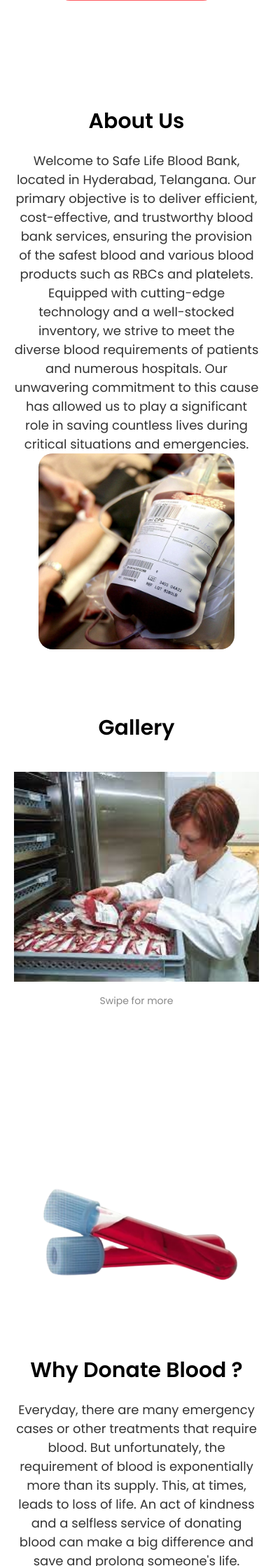
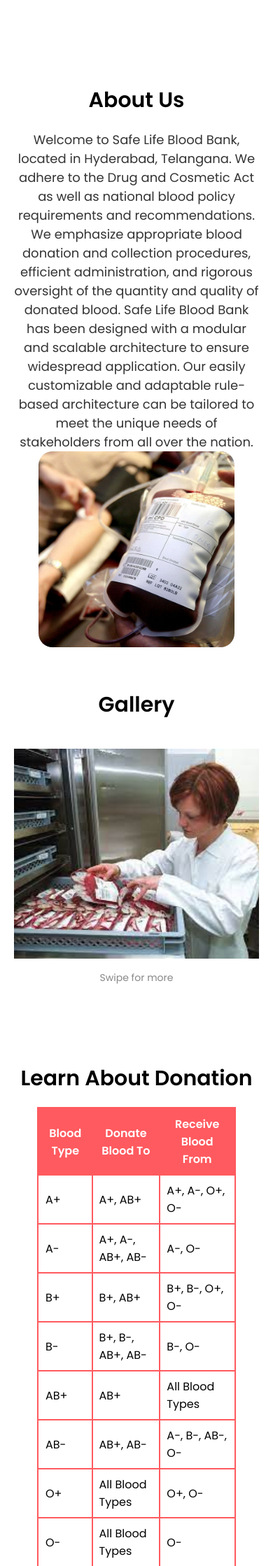
Before and after one commit to Abhiram0908/Blood_Bank, a Flask app: page / in a window 390 px wide; the page is wider, and only the part inside the window is pictured. Shown: the part 2754-4992 px from the top of that part at 70% size. Run offline with Flask 3, Linux system fonts and the light colour scheme; some libraries are stand-ins or nearby versions; some web fonts are replaced.

Commit message:
updated home

```diff
--- a/app/static/home.css
+++ b/app/static/home.css
@@ -214,7 +214,7 @@ footer {
 
 #whyDonate {
   /* background-color: #f9f9f9; */
-  padding: 50px 20px;
+  padding: 20px 20px 50px;
 }
 
 .why-donate-content {
@@ -222,6 +222,7 @@ footer {
   margin: 0 auto;
   display: flex; /* Use flexbox for side-by-side layout */
   align-items: center; /* Center vertically */
+  height: 400px; /* Adjust the height as needed */
 }
 
 .why-donate-image {
@@ -233,6 +234,26 @@ footer {
   height: auto;
   display: block;
   border-radius: 10px;
+}
+
+.why-donate-table {
+  width: 80%;
+  margin: 0 auto;
+  border-collapse: separate;
+  border-spacing: 0;
+  outline: 2px solid #ff5a5f;
+}
+
+.why-donate-table th,
+.why-donate-table td {
+  padding: 10px;
+  border: none;
+  outline: 1px solid #ff5a5f;
+}
+
+.why-donate-table th {
+  background-color: #ff5a5f;
+  color: #fff;
 }
 
 .why-donate-text {
@@ -252,13 +273,32 @@ footer {
   color: #333;
 }
 
+@media screen and (max-width: 768px) {
+  .why-donate-content {
+    flex-direction: column;
+    height: auto;
+  }
+
+  .why-donate-image,
+  .why-donate-text {
+    flex-basis: 100%;
+  }
+
+  .why-donate-text h2 {
+    margin-top: 20px; /* Add the desired margin value */
+  }
+}
+
+
+
 /* Gallery Section Styles */
 
 #gallery {
   /* background-color: #f9f9f9; */
-  padding: 50px 20px;
+  padding: 20px 20px 50px; /* Adjust the padding as needed */
   margin-bottom: 20px; /* Adjust the margin-bottom value as needed */
 }
+
 
 #gallery h2 {
   margin-bottom: 40px; /* Adjust the margin as needed */
@@ -319,7 +359,7 @@ footer {
 /* Services Section Styles */
 
 #services {
-  padding: 50px 20px;
+  padding: 20px 20px 50px;
 }
 
 #services h2 {
--- a/app/templates/home.html
+++ b/app/templates/home.html
@@ -51,7 +51,7 @@
 
 
     <div class="home-content">
-      <h2>Prompt and Economical Blood Donation</h2>
+      <h2>Join the Life-Saving Mission, Donate Blood</h2>
       {% if current_user.is_authenticated %}
       <a href="{{url_for('account')}}" class="enquire">My Account</a>
       <a href="{{url_for('logout')}}" class="enquire">Logout</a>
@@ -105,12 +105,12 @@
     <div class="about-content">
       <div class="about-text">
         <h2>About Us</h2>
-        <p>Welcome to Safe Life Blood Bank, located in Hyderabad, Telangana. Our primary objective is to deliver
-          efficient, cost-effective, and trustworthy blood bank services, ensuring the provision of the safest blood and
-          various blood products such as RBCs and platelets. Equipped with cutting-edge technology and a well-stocked
-          inventory, we strive to meet the diverse blood requirements of patients and numerous hospitals. Our unwavering
-          commitment to this cause has allowed us to play a significant role in saving countless lives during critical
-          situations and emergencies.</p>
+        <p>Welcome to Safe Life Blood Bank, located in Hyderabad, Telangana. We adhere to the Drug and Cosmetic Act as
+          well as national blood policy requirements and recommendations. We emphasize appropriate blood donation and
+          collection procedures, efficient administration, and rigorous oversight of the quantity and quality of donated
+          blood. Safe Life Blood Bank has been designed with a modular and scalable architecture to ensure widespread
+          application. Our easily customizable and adaptable rule-based architecture can be tailored to meet the unique
+          needs of stakeholders from all over the nation.</p>
       </div>
       <div class="about-image">
         <img src="/static/images/about-image.jpg" alt="About Us Image">
@@ -150,14 +150,58 @@
   </section>
 
 
-  <!-- whyDonate Section -->
   <section id="whyDonate">
+    <h2>Learn About Donation</h2>
     <div class="why-donate-content">
-      <div class="why-donate-image">
-        <img src="/static/images/why-donate-image.png" alt="Why Donate Blood Image">
-      </div>
+      <table class="why-donate-table">
+        <tr>
+          <th>Blood Type</th>
+          <th>Donate Blood To</th>
+          <th>Receive Blood From</th>
+        </tr>
+        <tr>
+          <td>A+</td>
+          <td>A+, AB+</td>
+          <td>A+, A-, O+, O-</td>
+        </tr>
+        <tr>
+          <td>A-</td>
+          <td>A+, A-, AB+, AB-</td>
+          <td>A-, O-</td>
+        </tr>
+        <tr>
+          <td>B+</td>
+          <td>B+, AB+</td>
+          <td>B+, B-, O+, O-</td>
+        </tr>
+        <tr>
+          <td>B-</td>
+          <td>B+, B-, AB+, AB-</td>
+          <td>B-, O-</td>
+        </tr>
+        <tr>
+          <td>AB+</td>
+          <td>AB+</td>
+          <td>All Blood Types</td>
+        </tr>
+        <tr>
+          <td>AB-</td>
+          <td>AB+, AB-</td>
+          <td>A-, B-, AB-, O-</td>
+        </tr>
+        <tr>
+          <td>O+</td>
+          <td>All Blood Types</td>
+          <td>O+, O-</td>
+        </tr>
+        <tr>
+          <td>O-</td>
+          <td>All Blood Types</td>
+          <td>O-</td>
+        </tr>
+      </table>
       <div class="why-donate-text">
-        <h2>Why Donate Blood ?</h2>
+        <h2>Why Donate Blood?</h2>
         <p>Everyday, there are many emergency cases or other treatments that require blood. But unfortunately, the
           requirement of blood is exponentially more than its supply. This, at times, leads to loss of life. An act of
           kindness and a selfless service of donating blood can make a big difference and save and prolong someone's
@@ -166,6 +210,7 @@
       </div>
     </div>
   </section>
+
 
 
   <!-- Videos Section -->
```
